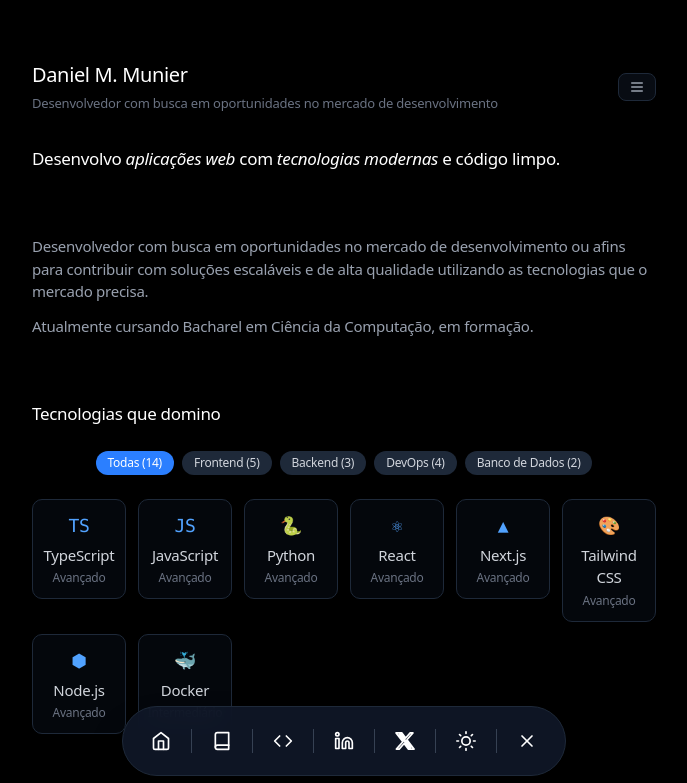
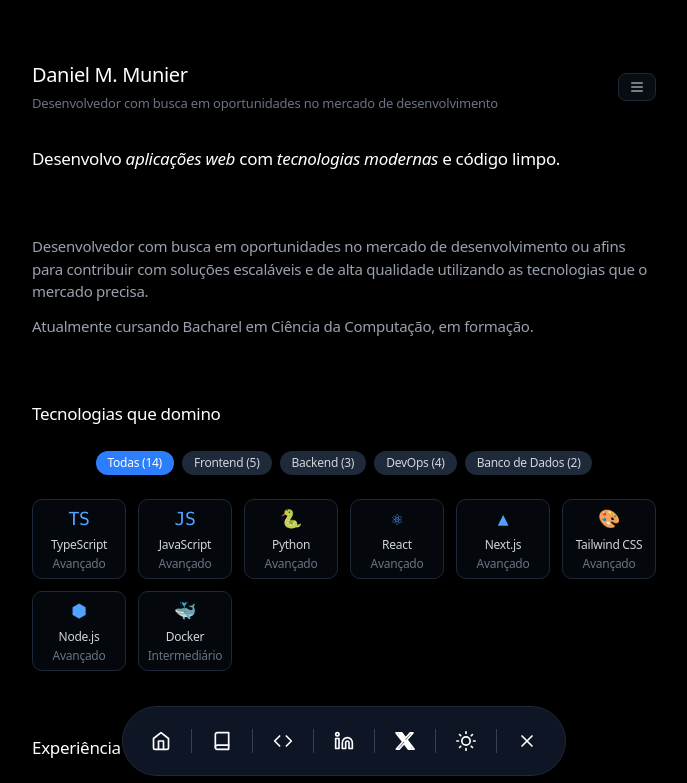
Before and after one commit to danielmunier/portfolio, a Next.js app: page / in a window 1280 px wide. Shown: the top 783 px of the page, without its empty margins (296-983 px from the left). Built offline with nearby package versions, Linux system fonts and the light colour scheme.

Commit message:
fix: enhance technology section layout with improved styling and alignment

```diff
--- a/components/sections/Technologies.tsx
+++ b/components/sections/Technologies.tsx
@@ -75,11 +75,11 @@ export function Technologies({ technologies }: TechnologiesProps) {
         <div className="grid grid-cols-2 sm:grid-cols-3 md:grid-cols-4 lg:grid-cols-6 gap-3 max-w-4xl">
           {displayTechnologies.map((tech) => (
             <div key={tech.name} className="group relative">
-              <div className="flex flex-col items-center p-3 rounded-lg bg-gray-900/30 border border-gray-800 hover:bg-gray-800/50 transition-all duration-300 cursor-pointer">
+              <div className="flex flex-col items-center justify-center p-3 rounded-lg bg-gray-900/30 border border-gray-800 hover:bg-gray-800/50 transition-all duration-300 cursor-pointer h-20 w-full">
                 <div className="text-lg font-mono text-blue-400 group-hover:text-blue-300 transition-colors mb-1">
                   {tech.icon}
                 </div>
-                <div className="text-geist-xs text-gray-300 group-hover:text-white transition-colors font-medium text-center">
+                <div className="text-xs text-gray-300 group-hover:text-white transition-colors font-medium text-center leading-tight">
                   {tech.name}
                 </div>
                 <div className="text-xs text-gray-500 mt-1">{tech.level}</div>
```
